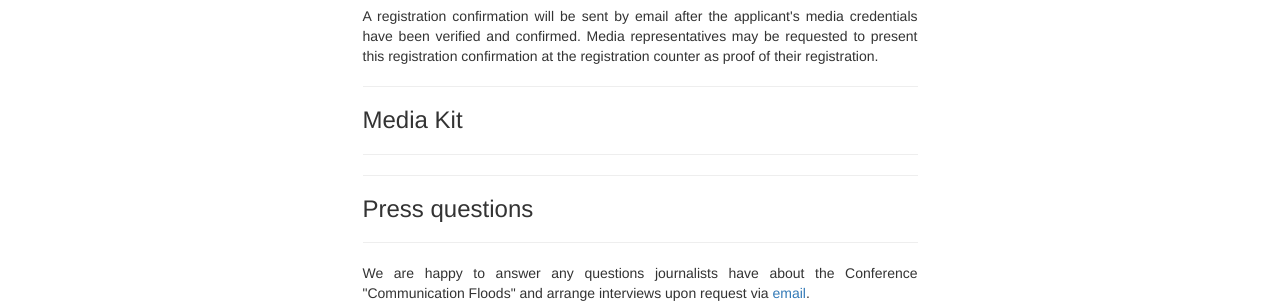
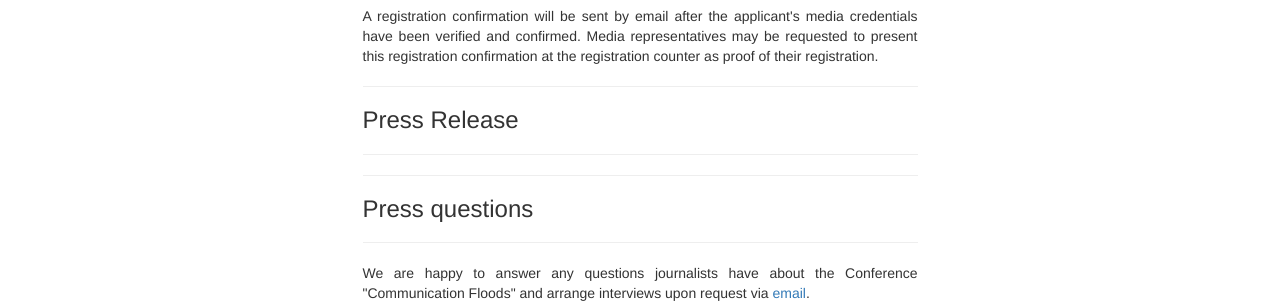
Before and after one commit to susedev/test, a Jekyll site: the page built from media.html, in a window 1280 px wide. Shown: the part 359-662 px from the top of the page. Built offline with Jekyll 4.4.1, drawn with Linux system fonts in a browser that asks for light colours; nearby versions of some CDN libraries.

Commit message:
Update media.html

```diff
--- a/media.html
+++ b/media.html
@@ -11,7 +11,7 @@ language: en
 <p style="text-align: justify;">A registration confirmation will be sent by email after the applicant&#39;s media credentials have been verified and confirmed. Media representatives may be requested to present this registration confirmation at the registration counter as proof of their registration.</p>
 
 <hr noshade="noshade" size="1" />
-<h3>Media Kit</h3>
+<h3>Press Release</h3>
 
 <hr noshade="noshade" size="1" />
 <hr noshade="noshade" size="1" />
```
